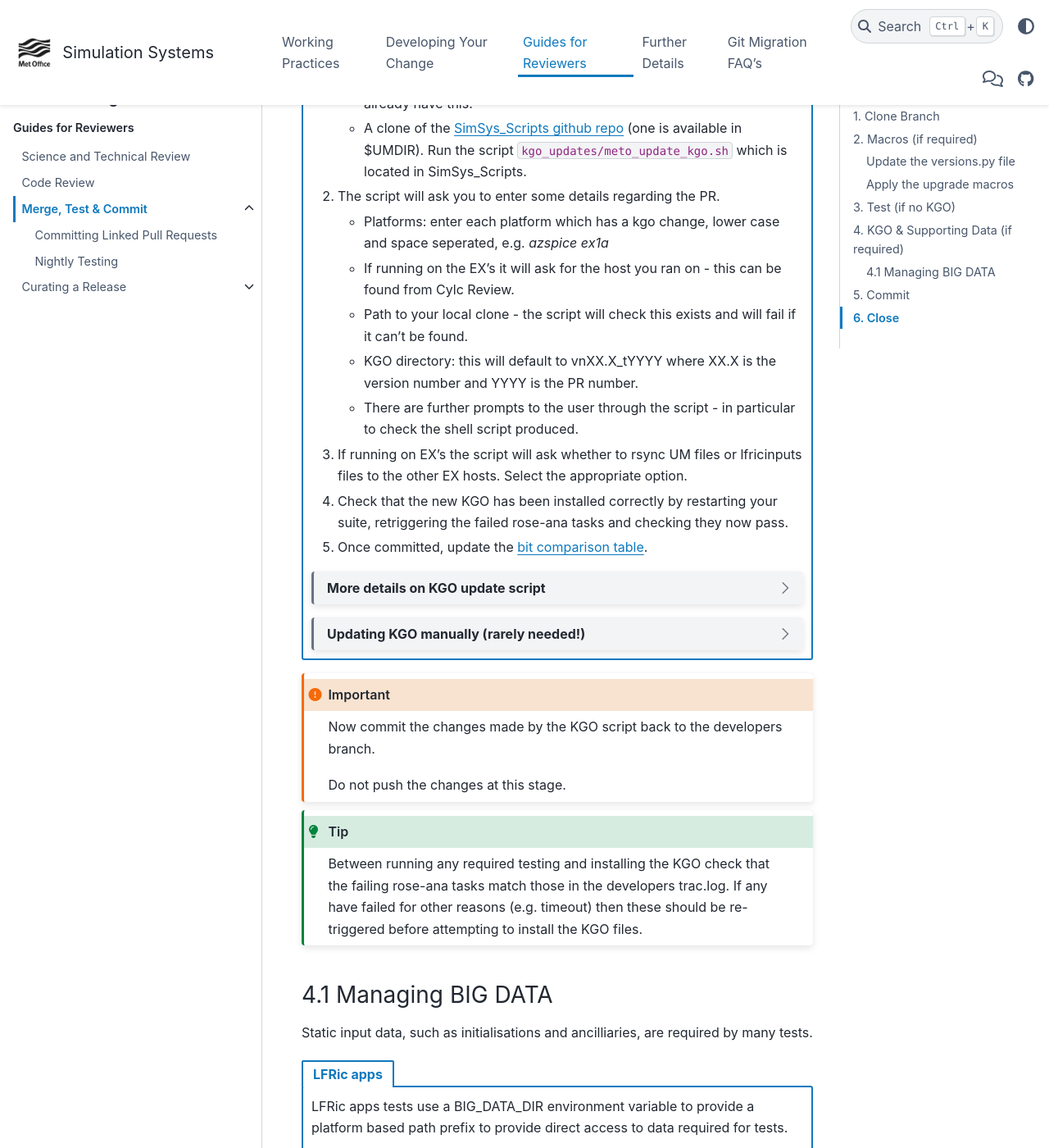
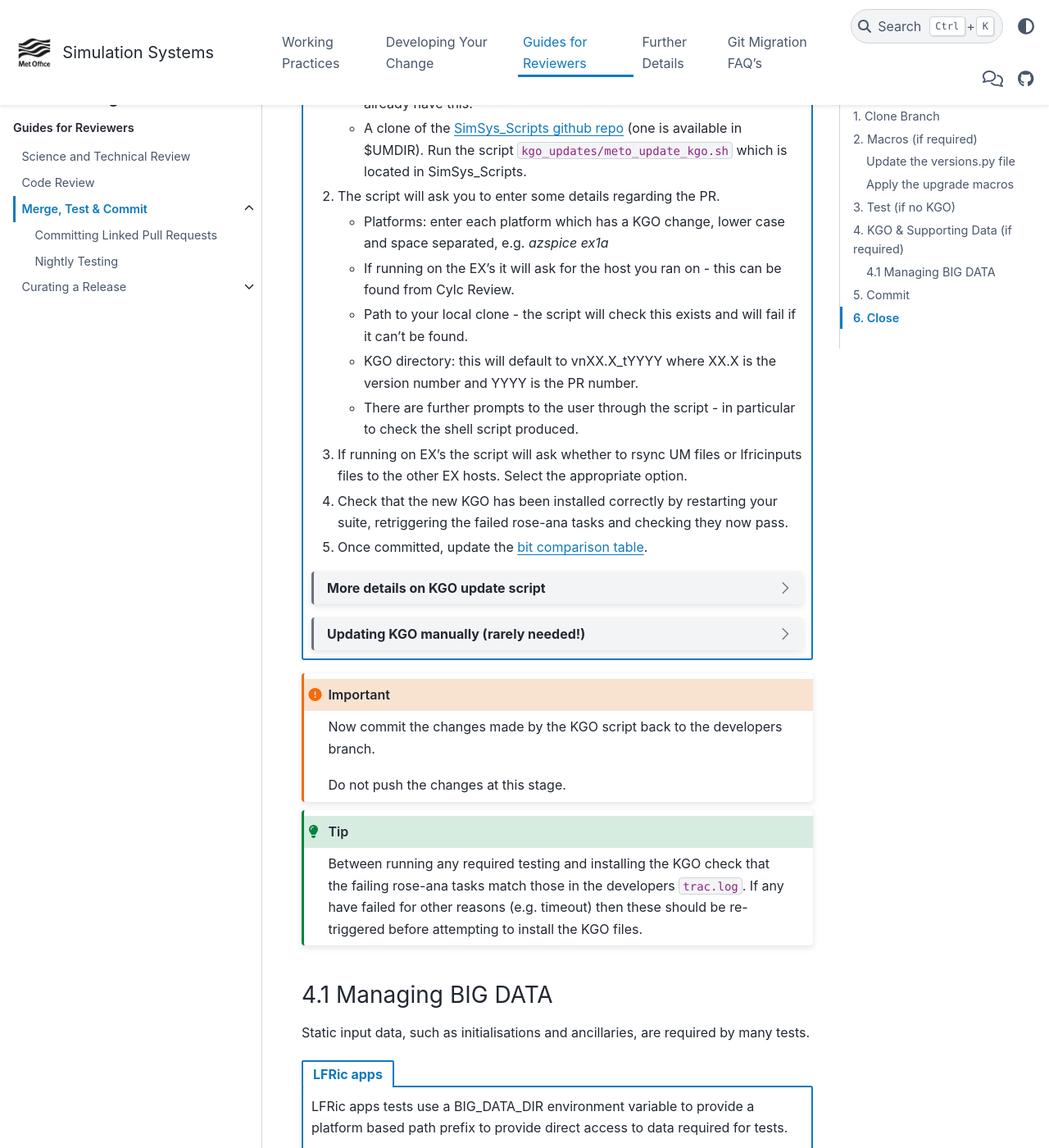
Before and after one commit to MetOffice/simulation-systems, a Sphinx documentation site: the page built from source/Reviewers/howtocommit.rst, in a window 1280 px wide and 1400 px high, scrolled down 4631 px. Shown: the whole window at 82% size. Built offline with Sphinx 7.4.7 and the PyData theme 0.15.4, drawn with Linux system fonts in a browser that asks for light colours; some of the changed text lies outside the part shown.

```diff
--- a/source/Development/jules_docs.rst
+++ b/source/Development/jules_docs.rst
@@ -27,10 +27,10 @@ reStructuredText Extension for Fortran Namelists
 
 The JULES User Guide uses a custom extension to reStructuredText to allow a
 more natural expression of Fortran namelists
-(see `doc/sphinxext/sphinx_nml_domain.py`_ if you are interested in
-the implementation).
+(see `doc/sphinxext/sphinx_nml_domain.py`_ if you are interested in the
+implementation).
 
-.. doc/sphinxext/sphinx_nml_domain.py: https://github.com/MetOffice/jules/blob/main/doc/sphinxext/sphinx_nml_domain.py
+.. _doc/sphinxext/sphinx_nml_domain.py: https://github.com/MetOffice/jules/blob/main/doc/sphinxext/sphinx_nml_domain.py
 
 Documenting namelists
 ---------------------
--- a/source/Reviewers/howtocommit.rst
+++ b/source/Reviewers/howtocommit.rst
@@ -223,7 +223,7 @@ To update the test suite for an upgrade macro, please run:
     Do not push the changes at this stage.
 
 3. Test (if no KGO)
---------------------
+-------------------
 
 The amount of testing to be done at this stage depends on the complexity of the
 PR, and what has already been done. A minimum level is required for even
@@ -392,8 +401,8 @@ KGO differently*
 
         #. The script will ask you to enter some details regarding the PR.
 
-           * Platforms: enter each platform which has a kgo change, lower case
-             and space seperated, e.g. `azspice ex1a`
+           * Platforms: enter each platform which has a KGO change, lower case
+             and space separated, e.g. `azspice ex1a`
            * If running on the EX's it will ask for the host you ran on - this
              can be found from Cylc Review.
            * Path to your local clone - the script will check this exists and
@@ -419,16 +428,16 @@ KGO differently*
             * This script will login as the relevant admin user as needed
             * After running for a platform, the newly created variables.cylc and
               shell script will be moved to Azspice
-              $UMDIR/kgo_update_files/<new_kgo_directory>.
+              ``$UMDIR/kgo_update_files/<new_kgo_directory>``.
             * Having run on each requested platform the new variables.cylc files
               will be copied into your clone
-              rose-stem/site/meto/variables_<PLATFORM>.cylc.
+              ``rose-stem/site/meto/variables_<PLATFORM>.cylc``.
 
         .. dropdown:: Updating KGO manually (rarely needed!)
 
             * Create a new directory for the new KGO. The naming convention is
               vnXX.X_tNNNN, where NNNN is the PR number. The location of
-              the KGO for the nightly is $UMDIR/standard_jobs.
+              the KGO for the nightly is ``$UMDIR/standard_jobs``.
             * Copy the new KGO from your rose-stem run into the directory
               vnXX.X_tNNNN created above. Note that you need to provide a
               complete set of files, not just ones which have changed answers.
@@ -511,14 +520,14 @@ KGO differently*
 .. tip::
 
     Between running any required testing and installing the KGO check that the
-    failing rose-ana tasks match those in the developers trac.log. If any have
-    failed for other reasons (e.g. timeout) then these should be re-triggered
-    before attempting to install the KGO files.
+    failing rose-ana tasks match those in the developers ``trac.log``. If any
+    have failed for other reasons (e.g. timeout) then these should be
+    re-triggered before attempting to install the KGO files.
 
 4.1 Managing BIG DATA
-^^^^^^^^^^^^^^^^^^^^^^
+^^^^^^^^^^^^^^^^^^^^^
 
-Static input data, such as initialisations and ancilliaries, are required by
+Static input data, such as initialisations and ancillaries, are required by
 many tests.
 
 .. tab-set::
@@ -601,7 +610,7 @@ If the requirement is to update existing files, then further care is required.
 ---------
 
 Once testing has passed on the local Met Office machines then ensure all
-changes for macros and kgos have been committed to the local copy of the
+changes for macros and KGOs have been committed to the local copy of the
 branch and then push the changes back to the remote branch.
 
 .. tip::
```
Also changed, not shown: other parts of source/Reviewers/howtocommit.rst (+22 -13 lines).
